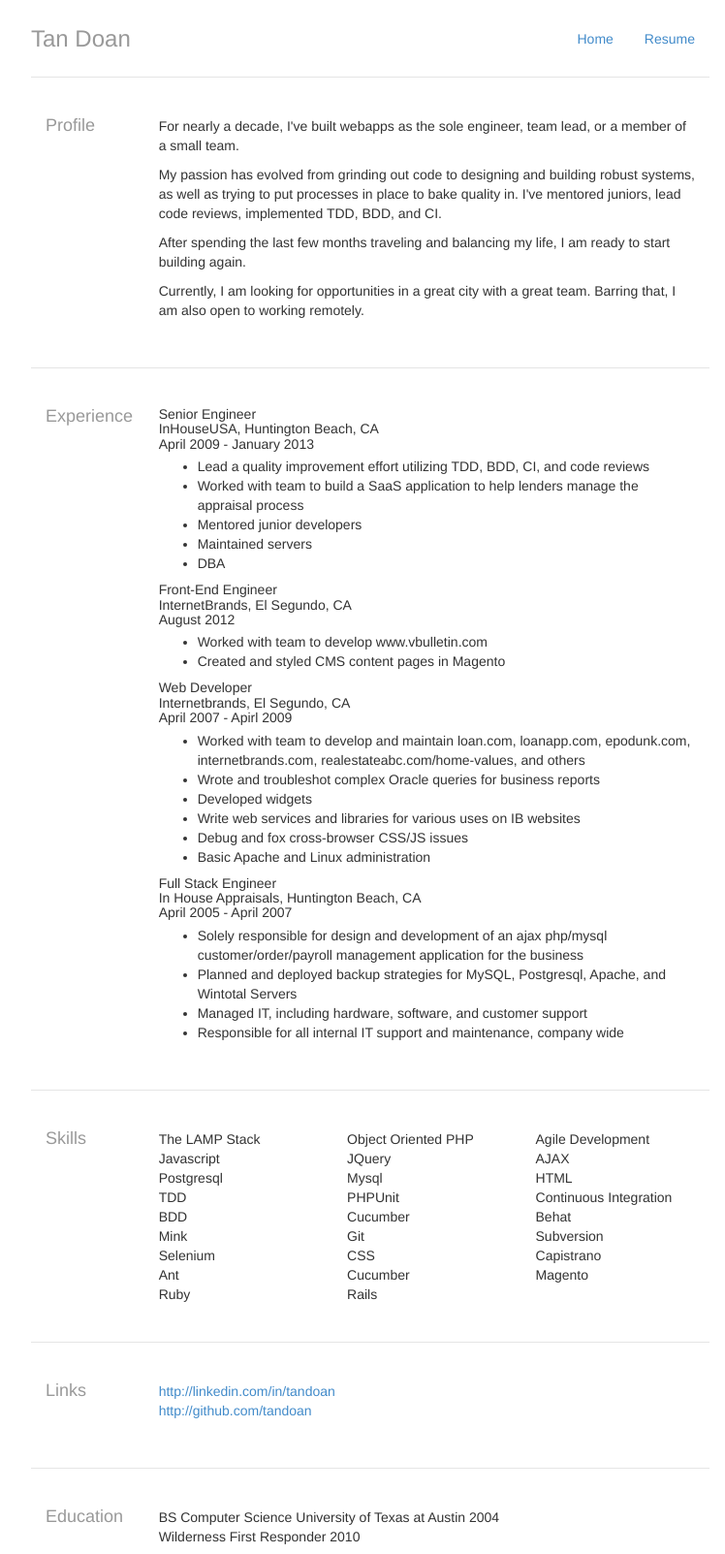
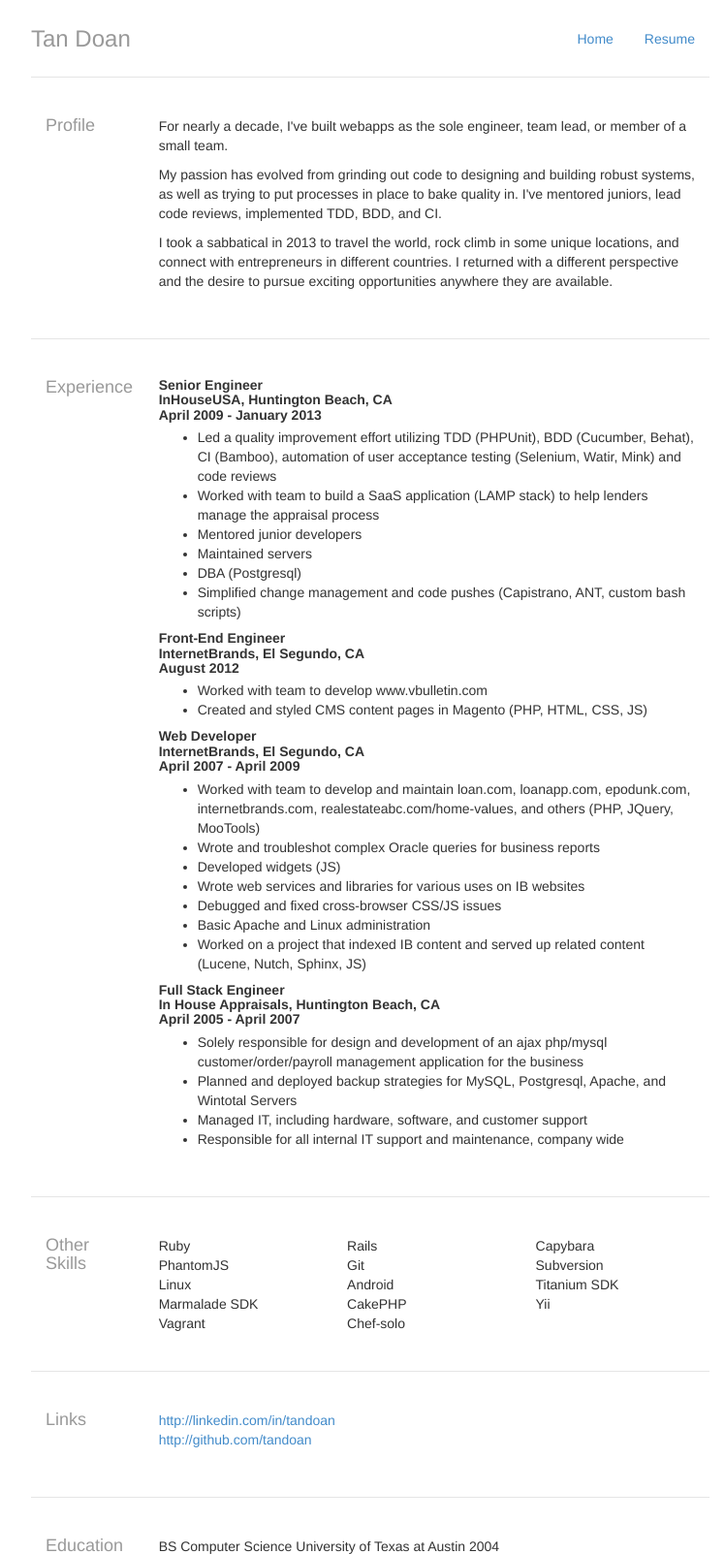
Before and after one commit to tandoan/tandoan.com, a CakePHP app: the page made by src/html/app/View/Pages/resume.ctp in a window 1280 px wide. Shown: the top 1603 px of the page at 97% size, without its empty margins (258-1006 px from the left). Run offline with PHP 8.4 and a stand-in for CakePHP, Linux system fonts and the light colour scheme; the template is opened without the code that fills it, so the values that code supplies are empty; some libraries are stand-ins or nearby versions.

Commit message:
resume updates

```diff
--- a/src/html/app/View/Pages/resume.ctp
+++ b/src/html/app/View/Pages/resume.ctp
@@ -2,13 +2,12 @@
 <div class="row resume-block">
   <div class="col-md-2 h4">Profile</div>
   <div class="col-md-10">
-    <p>For nearly a decade, I&apos;ve built webapps as the sole engineer, team lead, or a member of a small team.</p>
+    <p>For nearly a decade, I&apos;ve built webapps as the sole engineer, team lead, or member of a small team.</p>
 
     <p>My passion has evolved from grinding out code to designing and building robust systems, as well as trying to put processes in place to bake quality in.  I&apos;ve mentored juniors, lead code reviews, implemented TDD, BDD, and CI.</p>
 
-    <p>After spending the last few months traveling and balancing my life, I am ready to start building again.</p>
+<p>I took a sabbatical in 2013 to travel the world, rock climb in some unique locations, and connect with entrepreneurs in different countries.  I returned with a different perspective and the desire to pursue exciting opportunities anywhere they are available.</p>
 
-    <p>Currently, I am looking for opportunities in a great city with a great team.  Barring that, I am also open to working remotely.</p>
   </div>
 </div>
 
@@ -21,11 +20,12 @@
       April 2009 - January 2013
       </div>
       <ul>
-        <li>Lead a quality improvement effort utilizing TDD, BDD, CI, and code reviews</li>
-        <li>Worked with team to build a SaaS application to help lenders manage the appraisal process</li>
+        <li>Led a quality improvement effort utilizing TDD (PHPUnit), BDD (Cucumber, Behat), CI (Bamboo), automation of user acceptance testing (Selenium, Watir, Mink) and code reviews</li>
+        <li>Worked with team to build a SaaS application (LAMP stack) to help lenders manage the appraisal process</li>
         <li>Mentored junior developers</li>
         <li>Maintained servers</li>
-        <li>DBA</li>
+        <li>DBA (Postgresql)</li>
+        <li>Simplified change management and code pushes (Capistrano, ANT, custom bash scripts)</li>
       </ul>
 
 
@@ -35,20 +35,21 @@
       </div>
       <ul>
         <li>Worked with team to develop www.vbulletin.com</li>
-        <li>Created and styled CMS content pages in Magento</li>
+        <li>Created and styled CMS content pages in Magento (PHP, HTML, CSS, JS)</li>
       </ul>
 
       <div class="job-info h5">Web Developer<br>
-      Internetbrands, El Segundo, CA<br>
-      April 2007 - Apirl 2009
+      InternetBrands, El Segundo, CA<br>
+      April 2007 - April 2009
       </div>
       <ul>
-        <li>Worked with team to develop and maintain loan.com, loanapp.com, epodunk.com, internetbrands.com, realestateabc.com/home-values, and others</li>
+        <li>Worked with team to develop and maintain loan.com, loanapp.com, epodunk.com, internetbrands.com, realestateabc.com/home-values, and others (PHP, JQuery, MooTools)</li>
         <li>Wrote and troubleshot complex Oracle queries for business reports</li>
-        <li>Developed widgets</li>
-        <li>Write web services and libraries for various uses on IB websites</li>
-        <li>Debug and fox cross-browser CSS/JS issues</li>
+        <li>Developed widgets (JS)</li>
+        <li>Wrote web services and libraries for various uses on IB websites</li>
+        <li>Debugged and fixed cross-browser CSS/JS issues</li>
         <li>Basic Apache and Linux administration</li>
+        <li>Worked on a project that indexed IB content and served up related content (Lucene, Nutch, Sphinx, JS)</li>
       </ul>
 
       <div class="job-info h5">Full Stack Engineer<br>
@@ -65,72 +66,24 @@
   </div>
   <div class="row resume-block">
 
-  <div class="col-md-2 h4">Skills</div>
+  <div class="col-md-2 h4">Other Skills</div>
   <div class="col-md-10">
 
     <div class="row">
       <div class="col-md-4">
-        The LAMP Stack
+        Ruby
       </div>
       <div class="col-md-4">
-       Object Oriented PHP
+       Rails
       </div>
       <div class="col-md-4">
-       Agile Development
+       Capybara
       </div>
     </div>
 
    <div class="row">
       <div class="col-md-4">
-        Javascript
-      </div>
-      <div class="col-md-4">
-       JQuery
-      </div>
-      <div class="col-md-4">
-       AJAX
-      </div>
-    </div>
-
-   <div class="row">
-      <div class="col-md-4">
-        Postgresql
-      </div>
-      <div class="col-md-4">
-       Mysql
-      </div>
-      <div class="col-md-4">
-       HTML
-      </div>
-    </div>
-
-    <div class="row">
-      <div class="col-md-4">
-        TDD
-      </div>
-      <div class="col-md-4">
-       PHPUnit
-      </div>
-      <div class="col-md-4">
-       Continuous Integration
-      </div>
-    </div>
-
-     <div class="row">
-      <div class="col-md-4">
-        BDD
-      </div>
-      <div class="col-md-4">
-       Cucumber
-      </div>
-      <div class="col-md-4">
-        Behat
-      </div>
-    </div>
-
-     <div class="row">
-      <div class="col-md-4">
-        Mink
+        PhantomJS
       </div>
       <div class="col-md-4">
        Git
@@ -140,39 +93,41 @@
       </div>
     </div>
 
-     <div class="row">
+   <div class="row">
       <div class="col-md-4">
-        Selenium
+        Linux
       </div>
       <div class="col-md-4">
-       CSS
+        Android
       </div>
       <div class="col-md-4">
-       Capistrano
+        Titanium SDK
       </div>
     </div>
 
     <div class="row">
       <div class="col-md-4">
-        Ant
+        Marmalade SDK
       </div>
       <div class="col-md-4">
-       Cucumber
+        CakePHP
       </div>
       <div class="col-md-4">
-       Magento
+        Yii
       </div>
     </div>
 
     <div class="row">
       <div class="col-md-4">
-        Ruby
+        Vagrant
       </div>
       <div class="col-md-4">
-       Rails
+        Chef-solo
       </div>
+      <div class="col-md-4">
+      </div>
+    </div>
 
-    </div>
 
   </div>
 </div>
--- a/src/html/app/webroot/css/jumbotron-narrow.css
+++ b/src/html/app/webroot/css/jumbotron-narrow.css
@@ -119,6 +119,7 @@ body {
 
 .job-info {
   padding-bottom: 5px;
+  font-weight:bold;
 }
 
 .resume-block .col-md-2.h4,
```
Also changed, not shown: 2 other files.
